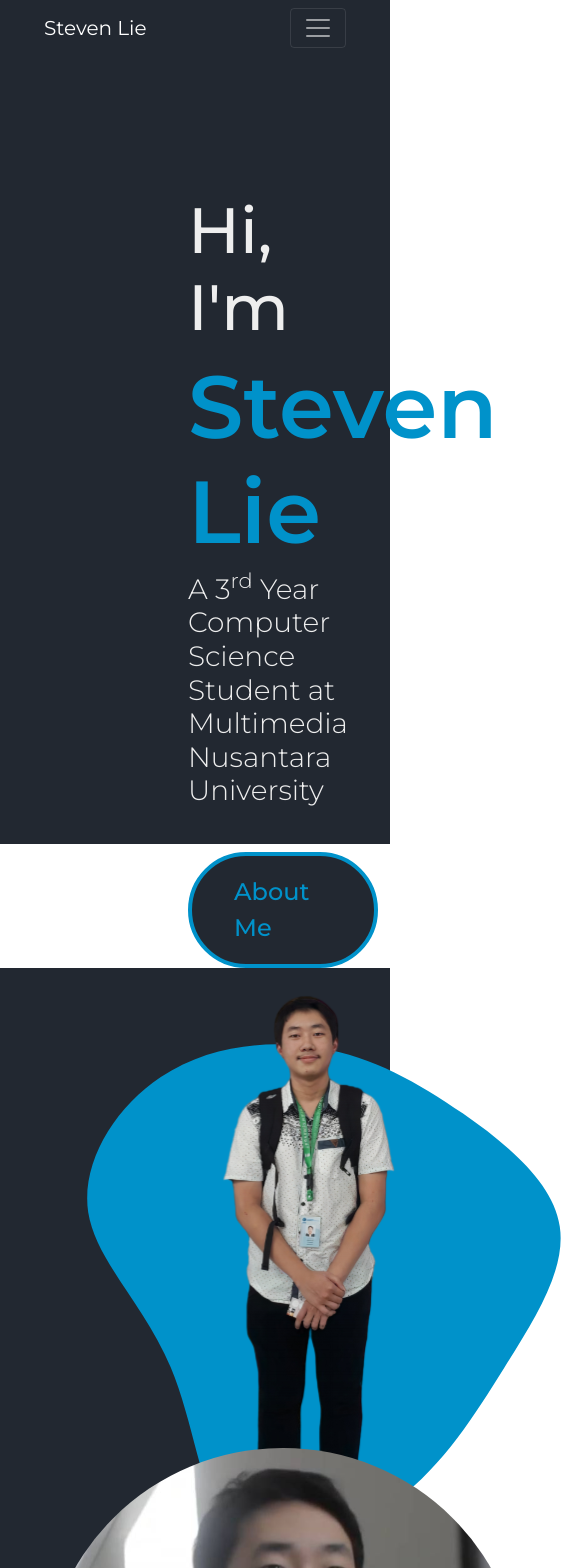
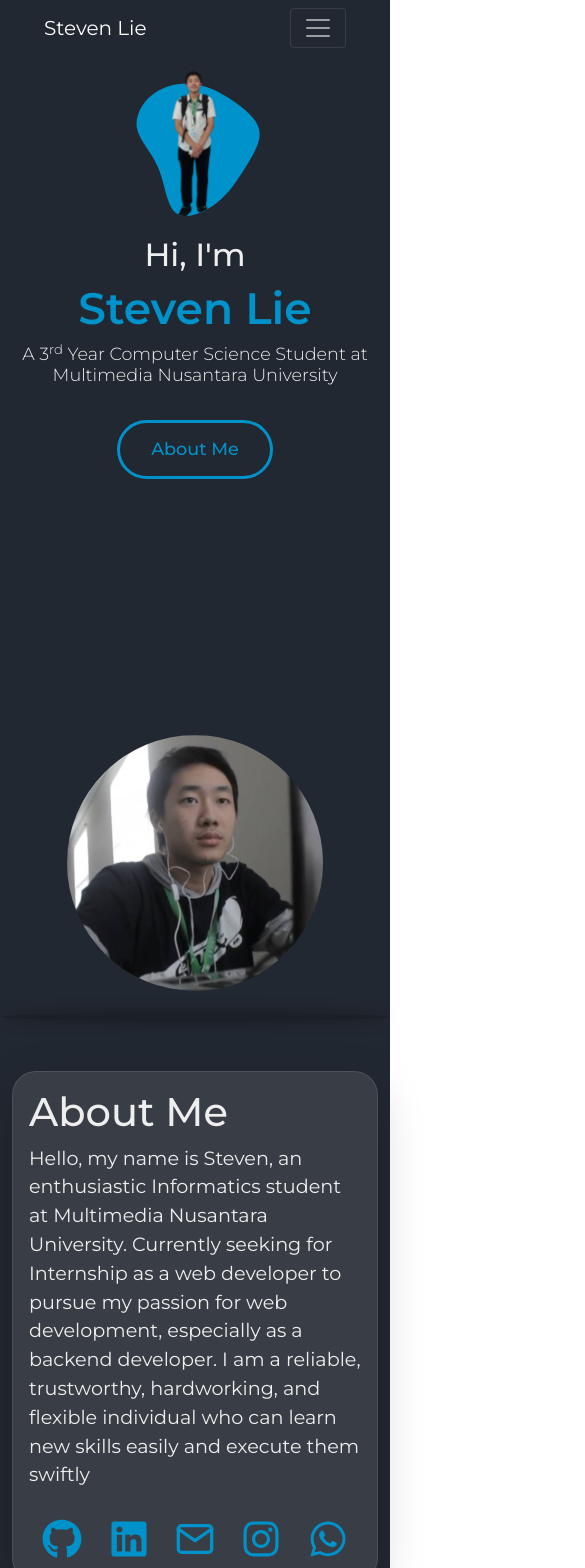
Before and after one commit to steven278/steven278.github.io, a React (Create React App) app: page / in a window 390 px wide. Shown: the top 1568 px of the page, 585 px wide, since content can reach past the window. Built offline with nearby package versions, Linux system fonts and the light colour scheme.

Commit message:
home & about me responsive

```diff
--- a/src/App.css
+++ b/src/App.css
@@ -20,6 +20,10 @@
 html{
   scroll-behavior: smooth;
 }
+html,body{
+  max-width: 100%;
+  /* overflow-x: hidden; */
+}
 
 .App{
   background-color: #222831;
--- a/src/MyPorto/AboutMe/About.css
+++ b/src/MyPorto/AboutMe/About.css
@@ -1,5 +1,7 @@
+#aboutWrapper{
+    background-color: var(--dark);
+}
 #aboutContainer{
-    background-color: var(--dark);
     padding-top: 30em;
     padding-left: 11em;
 }
@@ -9,7 +11,7 @@
     display: flex;
     justify-content: center;
     width: 30em;
-    margin-right: 15em;
+    margin-right: 11em;
 
     transform: translateY(0);
 	transition: transform 1.5s;
@@ -71,3 +73,99 @@
     font-weight: 400;
     font-size: 1.2rem;
 }
+
+@media only screen and (min-width: 1200px) and (max-width: 1431px){
+    #imgAboutWrapper{
+        width: 20em;
+        margin-right: 11em;
+    }
+    #imgAbout{
+        width: 25em;
+        height: 25em;
+    }
+    #cardAboutWrapper{
+        margin-right: 1em;
+    }
+    #aboutContainer{
+        padding-top: 30em;
+        padding-left: 10em;
+    }
+}
+
+@media only screen and (min-width: 992px) and (max-width: 1199px){
+    #imgAboutWrapper{
+        width: 16em;
+        margin-right: 8em;
+    }
+    #imgAbout{
+        width: 16em;
+        height: 16em;
+    }
+    #cardAboutWrapper{
+        margin-right: 1em;
+    }
+    #aboutContainer{
+        padding-top: 30em;
+        padding-left: 8em;
+    }
+}
+
+@media only screen and (min-width: 768px) and (max-width: 991px){
+    #imgAboutWrapper{
+       margin: auto;
+       margin-bottom: 5em;
+    }
+    #imgAbout{
+        width: 25em;
+        height: 25em;
+        display: block;
+        margin: 0 auto;
+    }
+    #cardAboutWrapper{
+        margin: auto;
+    }
+    #aboutContainer{
+        padding-top: 30em;
+        padding-left: 0;
+    }
+}
+
+@media only screen and (min-width: 576px) and (max-width: 767px){
+    #imgAboutWrapper{
+       margin: auto;
+       margin-bottom: 5em;
+    }
+    #imgAbout{
+        width: 20em;
+        height: 20em;
+        display: block;
+        margin: 0 auto;
+    }
+    #cardAboutWrapper{
+        margin: auto;
+    }
+    #aboutContainer{
+        padding-top: 20em;
+        padding-left: 0;
+    }
+}
+
+@media only screen and (max-width: 575px){
+    #imgAboutWrapper{
+       margin: auto;
+       margin-bottom: 5em;
+    }
+    #imgAbout{
+        width: 16em;
+        height: 16em;
+        display: block;
+        margin: 0 auto;
+    }
+    #cardAboutWrapper{
+        margin: auto;
+    }
+    #aboutContainer{
+        padding-top: 16em;
+        padding-left: 0;
+    }
+}
--- a/src/MyPorto/AboutMe/About.js
+++ b/src/MyPorto/AboutMe/About.js
@@ -8,10 +8,10 @@ export default function About() {
     return (
         <div className='container-fluid' id='aboutWrapper' >
             <div className="row" id='aboutContainer'>
-                <div className="col-sm-4" data-aos="fade-right" id='imgAboutWrapper'>
+                <div className="col-xxl-3 col-xl-4 col-lg-3 col-md-12 col-sm-12 col-xs-12" data-aos="fade-right" id='imgAboutWrapper'>
                     <img src={AboutPic} alt="profile pic" className='rounded-circle' id='imgAbout' data-aos="fade-right" data-aos-duration="2000"/>
                 </div>
-                <div className="col-sm-5" data-aos="fade-up" data-aos-duration="2000">
+                <div className="col-xxl-5 col-xl-6 col-lg-6 col-md-8 col-sm-8 col-xs-8" data-aos="fade-up" data-aos-duration="2000" id='cardAboutWrapper'>
                     <div className="card shadow-lg projectCard" >
                         <div className="row g-0">
                             <div className="card-body">
--- a/src/MyPorto/Home/Profile.css
+++ b/src/MyPorto/Home/Profile.css
@@ -1,8 +1,13 @@
+#profile-wrapper{
+    background-color: var(--dark);
+}
+
 #profilepicwrapper{
     position: relative;
 }
 #profilepic{
     position:absolute;
+    width: 40vw;
 }
 
 .profile-details{
@@ -46,8 +51,257 @@
     background-color: var(--electricBlue);
 }
 
-@media only screen and (min-width: 1200px) {
+@media only screen and (min-width: 1200px) and (max-width: 1431px) {
+    .profile-details{
+        margin-left: 8em;
+        margin-top: 6em;
+    }
+    #hi{
+        font-size: 3rem;
+        font-weight: 500;
+    }
+    #MyName{
+        font-size: 4.125rem;
+        font-weight: 600;
+    }
+    #briefIntro{
+        font-size: 1.3125rem;
+        font-weight: 300;
+    }
+    #btnAboutMe{
+        font-size: 1.25em;
+    }
+
+}
+
+@media only screen and (min-width: 992px) and (max-width: 1199px){
+    #profileRow {
+        display: -webkit-box;
+        display: -moz-box;
+        display: -ms-flexbox;
+        display: -webkit-flex;
+        display: flex;
+        -webkit-box-orient: vertical;
+        -moz-box-orient: vertical;
+        -webkit-flex-direction: column;
+        -ms-flex-direction: column;
+        flex-direction: column;
+    }
+
+    #profiledetailwrapper {
+        -webkit-box-ordinal-group: 2;
+        -moz-box-ordinal-group: 2;
+        -ms-flex-order: 2;
+        -webkit-order: 2;
+        order: 2;
+    }
+
+    #profilepicwrapper{
+        -webkit-box-ordinal-group: 1;
+        -moz-box-ordinal-group: 1;
+        -ms-flex-order: 1;
+        -webkit-order: 1;
+        order: 1;
+    }
     #profilepic{
-        width: 40vw;
+        position:relative;
+        display: block;
+        margin-left: auto;
+        margin-right: auto;
+    }
+    .profile-details{
+        margin-left: 0;
+        margin-right: 0;
+        margin-top: 1em;
+        text-align: center;
+    }
+    #hi{
+        font-size: 3rem;
+        font-weight: 500;
+    }
+    #MyName{
+        font-size: 4.125rem;
+        font-weight: 600;
+    }
+    #briefIntro{
+        font-size: 1.3125rem;
+        font-weight: 300;
+    }
+    #btnAboutMe{
+        font-size: 1.25em;
     }
 }
+
+@media only screen and (min-width: 768px) and (max-width: 991px){
+    #profileRow {
+        display: -webkit-box;
+        display: -moz-box;
+        display: -ms-flexbox;
+        display: -webkit-flex;
+        display: flex;
+        -webkit-box-orient: vertical;
+        -moz-box-orient: vertical;
+        -webkit-flex-direction: column;
+        -ms-flex-direction: column;
+        flex-direction: column;
+    }
+
+    #profiledetailwrapper {
+        -webkit-box-ordinal-group: 2;
+        -moz-box-ordinal-group: 2;
+        -ms-flex-order: 2;
+        -webkit-order: 2;
+        order: 2;
+    }
+
+    #profilepicwrapper{
+        -webkit-box-ordinal-group: 1;
+        -moz-box-ordinal-group: 1;
+        -ms-flex-order: 1;
+        -webkit-order: 1;
+        order: 1;
+    }
+    #profilepic{
+        position:relative;
+        display: block;
+        margin-left: auto;
+        margin-right: auto;
+    }
+    .profile-details{
+        margin-left: 0;
+        margin-right: 0;
+        margin-top: 1em;
+        text-align: center;
+    }
+    #hi{
+        font-size: 2.5rem;
+        font-weight: 500;
+    }
+    #MyName{
+        font-size: 3.5rem;
+        font-weight: 600;
+    }
+    #briefIntro{
+        font-size: 1.2rem;
+        font-weight: 300;
+    }
+    #btnAboutMe{
+        font-size: 1.25em;
+    }
+}
+
+@media only screen and (min-width: 576px) and (max-width: 767px){
+    #profileRow {
+        display: -webkit-box;
+        display: -moz-box;
+        display: -ms-flexbox;
+        display: -webkit-flex;
+        display: flex;
+        -webkit-box-orient: vertical;
+        -moz-box-orient: vertical;
+        -webkit-flex-direction: column;
+        -ms-flex-direction: column;
+        flex-direction: column;
+    }
+
+    #profiledetailwrapper {
+        -webkit-box-ordinal-group: 2;
+        -moz-box-ordinal-group: 2;
+        -ms-flex-order: 2;
+        -webkit-order: 2;
+        order: 2;
+    }
+
+    #profilepicwrapper{
+        -webkit-box-ordinal-group: 1;
+        -moz-box-ordinal-group: 1;
+        -ms-flex-order: 1;
+        -webkit-order: 1;
+        order: 1;
+    }
+    #profilepic{
+        position:relative;
+        display: block;
+        margin-left: auto;
+        margin-right: auto;
+    }
+    .profile-details{
+        margin-left: 0;
+        margin-right: 0;
+        margin-top: 1em;
+        text-align: center;
+    }
+    #hi{
+        font-size: 2.25rem;
+        font-weight: 500;
+    }
+    #MyName{
+        font-size: 3rem;
+        font-weight: 600;
+    }
+    #briefIntro{
+        font-size: 1.15rem;
+        font-weight: 300;
+    }
+    #btnAboutMe{
+        font-size: 1.15em;
+    }
+}
+
+@media only screen and (max-width: 575px){
+    #profileRow {
+        display: -webkit-box;
+        display: -moz-box;
+        display: -ms-flexbox;
+        display: -webkit-flex;
+        display: flex;
+        -webkit-box-orient: vertical;
+        -moz-box-orient: vertical;
+        -webkit-flex-direction: column;
+        -ms-flex-direction: column;
+        flex-direction: column;
+    }
+
+    #profiledetailwrapper {
+        -webkit-box-ordinal-group: 2;
+        -moz-box-ordinal-group: 2;
+        -ms-flex-order: 2;
+        -webkit-order: 2;
+        order: 2;
+    }
+
+    #profilepicwrapper{
+        -webkit-box-ordinal-group: 1;
+        -moz-box-ordinal-group: 1;
+        -ms-flex-order: 1;
+        -webkit-order: 1;
+        order: 1;
+    }
+    #profilepic{
+        position:relative;
+        display: block;
+        margin-left: auto;
+        margin-right: auto;
+    }
+    .profile-details{
+        margin-left: 0;
+        margin-right: 0;
+        margin-top: 1em;
+        text-align: center;
+    }
+    #hi{
+        font-size: 2rem;
+        font-weight: 500;
+    }
+    #MyName{
+        font-size: 2.75rem;
+        font-weight: 600;
+    }
+    #briefIntro{
+        font-size: 1.1rem;
+        font-weight: 300;
+    }
+    #btnAboutMe{
+        font-size: 1.1em;
+    }
+}
--- a/src/MyPorto/Home/Profile.js
+++ b/src/MyPorto/Home/Profile.js
@@ -5,8 +5,8 @@ import './Profile.css';
 export default function Profile() {
     return (
         <div className='container-fluid mt-2' id="profile-wrapper">
-            <div className="row">
-                <div className='col-12 col-sm-6'>
+            <div className="row" id='profileRow'>
+                <div className='col-xxl-6 col-xl-6' id='profiledetailwrapper'>
                     <div className='profile-details' data-aos="fade-right" data-aos-duration="2000">
                         <h1 id='hi'>Hi, I'm</h1>
                         <h1 id='MyName'>Steven Lie</h1>
@@ -14,7 +14,7 @@ export default function Profile() {
                         <a id='btnAboutMe' href='#aboutContainer'>About Me</a>
                     </div>
                 </div>
-                <div className="col-0 col-sm-6" id="profilepicwrapper">
+                <div className="col-xxl-6 col-xl-6" id="profilepicwrapper">
                     <img data-aos="fade-left" data-aos-duration="2000" src={ProfilePic} alt=""  id="profilepic"/>
                 </div>
             </div>
```
